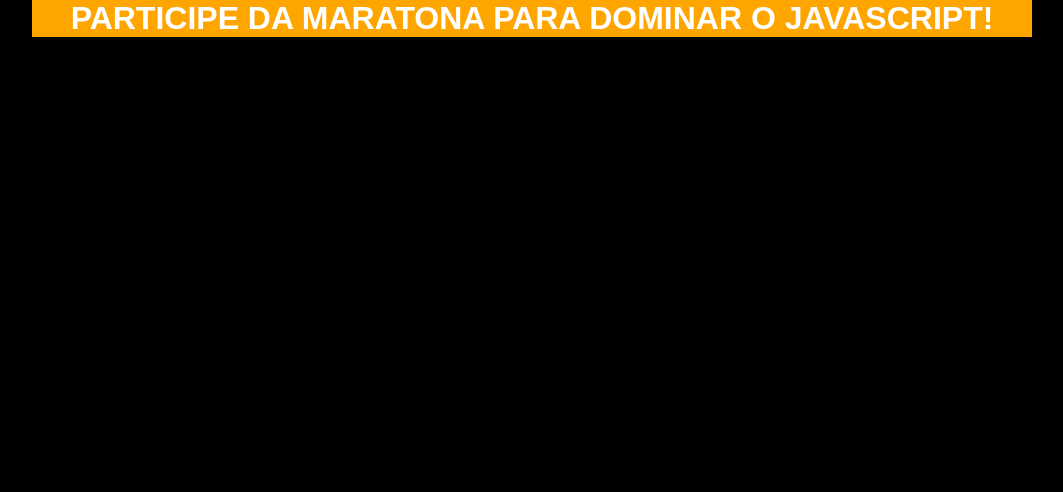
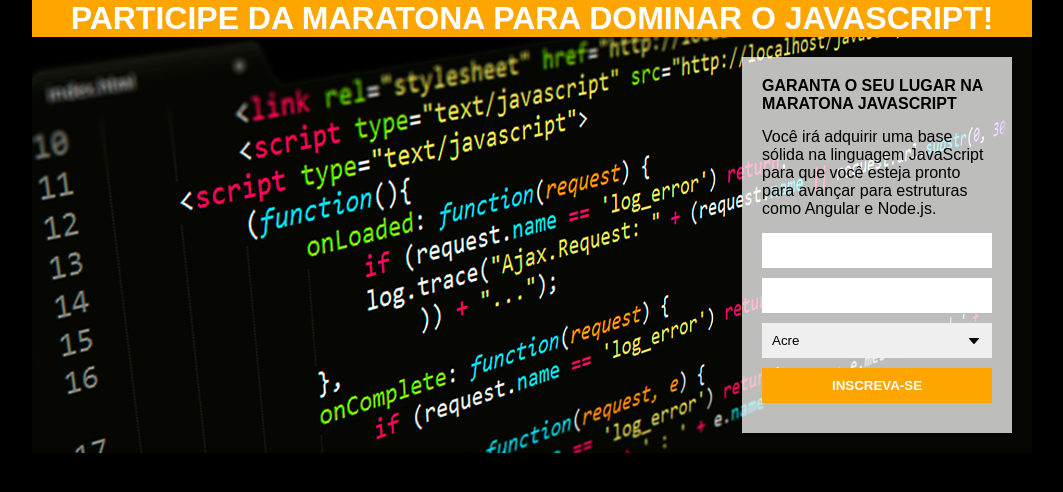
Before and after one commit to cyberenjeru/LandingPage, a plain HTML site: page index.html in a window 1280 px wide. Shown: the whole page, without its empty margins (108-1171 px from the left). Drawn offline with Linux system fonts and the light colour scheme.

Commit message:
Form creation and background change.

```diff
--- a/css/style.css
+++ b/css/style.css
@@ -21,3 +21,48 @@ header{
     max-width: 1000px;
     margin: auto;
 }
+
+section{
+    padding: 20px;
+    background-image: url(../images/javascript-1.jpg);
+    background-size: cover;
+    overflow: hidden;
+}
+
+.formContainer{
+    max-width: 230px;
+    background-color: #FFFFFFBB;
+    padding: 20px;
+    float: right;
+}
+
+h2{
+    font-size: 16px;
+}
+
+.mb{
+    margin-bottom: 15px;
+}
+input, select{
+    width: 100%;
+    box-sizing: border-box;
+    padding: 10px;
+    border: none;
+    margin-bottom: 10px;
+}
+
+input[type="submit"]{
+    color: white;
+    background-color: orange;
+    font-weight: bold;
+}
+
+select{
+    -moz-appearance: none;
+    -webkit-appearance: none;
+    appearance: none;
+    background-image: url(../images/arrow.jpg);
+    background-repeat: no-repeat;
+    background-position-x: calc(100% - 10px);
+    background-position-y: center;
+}
--- a/index.html
+++ b/index.html
@@ -4,6 +4,7 @@
     <meta charset="UTF-8">
     <meta http-equiv="X-UA-Compatible" content="IE=edge">
     <meta name="viewport" content="width=device-width, initial-scale=1.0">
+    <link rel="icon" href="./images/ico.png" type="image/png">
     <title>Maratona JavaScript</title>
     <link rel="stylesheet" type="text/css" href="./css/style.css">
 </head>
@@ -12,7 +13,45 @@
     <header>
         <h1 class="titile">PARTICIPE DA MARATONA PARA DOMINAR O JAVASCRIPT!</h1>
     </header>
-
+    <section>
+        <div class="formContainer">
+            <h2 class="mb">GARANTA O SEU LUGAR NA MARATONA JAVASCRIPT</h2>
+            <p class="mb">Você irá adquirir uma base sólida na linguagem JavaScript para que você esteja pronto para avançar para estruturas como Angular e Node.js.</p>
+            <form>
+                <input id="name" name="name" type="text" aria-placeholder="Seu nome">
+                <input id="email" name="email" type="text" aria-placeholder="E-mail">
+                <select name="place">
+                    <option value="ac">Acre</option>
+                    <option value="al">Alagoas</option>
+                    <option value="ap">Amapa</option>
+                    <option value="am">Amazonas</option>
+                    <option value="ba">Bahia</option>
+                    <option value="ce">Ceara</option>
+                    <option value="df">Distrito Federal</option>
+                    <option value="es">Espirito Santo</option>
+                    <option value="go">Goias</option>
+                    <option value="ma">Maranhao</option>
+                    <option value="mt">Mato Grosso do Sul</option>
+                    <option value="ms">Minas Gerais</option>
+                    <option value="pa">Para</option>
+                    <option value="pb">Paraiba</option>
+                    <option value="pr">Parana</option>
+                    <option value="pe">Pernambuco</option>
+                    <option value="pi">Piaui</option>
+                    <option value="rj">Rio de Janeiro</option>
+                    <option value="rn">Rio Grande do Norte</option>
+                    <option value="rs">Rio Grande do Sul</option>
+                    <option value="ro">Rondonia</option>
+                    <option value="rr">Roraima</option>
+                    <option value="sc">Santa Catarina</option>
+                    <option value="sp">Sao Paulo</option>
+                    <option value="se">Sergipe</option>
+                    <option value="to">Tocantins</option>
+                </select>
+                <input type="submit" value="INSCREVA-SE">
+            </form>
+        </div>
+    </section>
 
     </div>
 
```
Also changed, not shown: images/arrow.jpg (added), images/ico.png (added), images/javascript-1.jpg (added), 1 other file.
